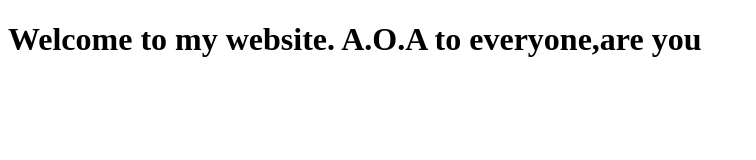
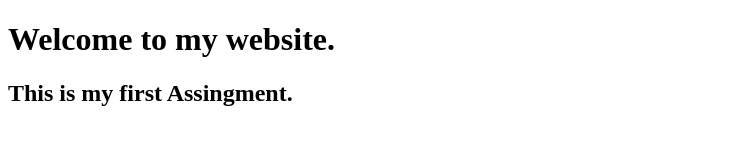
Before and after one commit to FahidHabib/FirstAssingment, a plain HTML site: page index.html in a window 1280 px wide. Shown: the whole page, without its empty margins (0-756 px from the left). Drawn offline with Linux system fonts and the light colour scheme.

Commit message:
Changr index.html

```diff
--- a/index.html
+++ b/index.html
@@ -6,6 +6,8 @@
     <title>Document</title>
 </head>
 <body>
-    <h1>Welcome to my website. A.O.A to everyone,are you </h1>
+    <h1>Welcome to my website. </h1>
+    <h2>This is my first Assingment. </h2>
+
 </body>
 </html>
```
